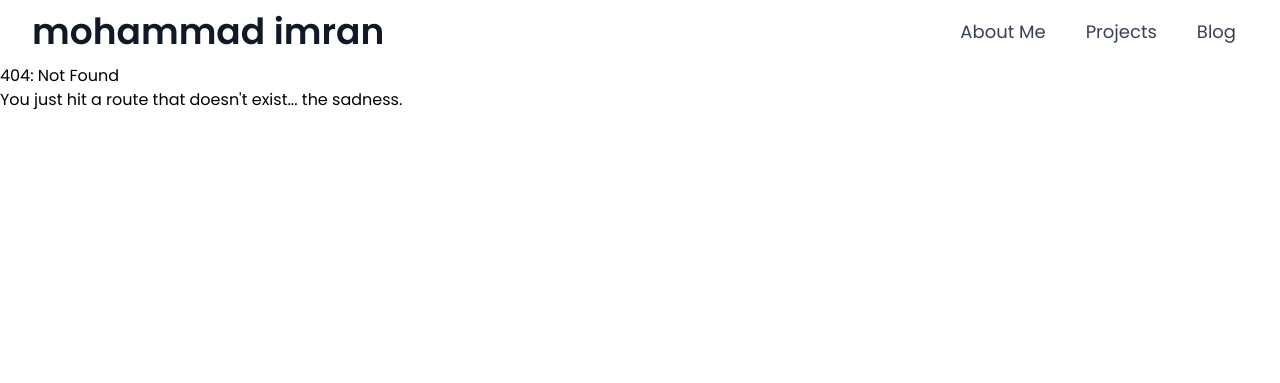
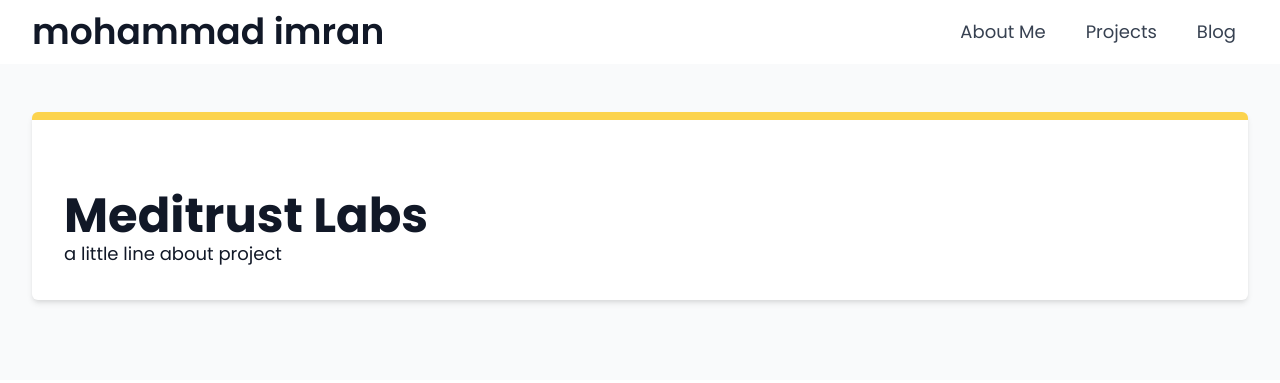
Before and after one commit to MohdImran001/my-website, a Gatsby site: page /projects in a window 1280 px wide. Before the commit this address had no page. Built offline with nearby package versions, Linux system fonts and the light colour scheme; Gatsby itself is replaced by a stand-in of ours.

Commit message:
feat: :sparkles: Projects Page prototype

```diff
--- /dev/null
+++ b/src/components/projects/project.js
@@ -0,0 +1,17 @@
+import React from "react"
+import { Link } from "gatsby"
+
+import { Heading } from "components/typography"
+
+const Project = ({ data: { title, summary } }) => {
+  return (
+    <div className="bg-white rounded-md shadow-md  p-4 md:p-8 border-t-8 border-yellow-300">
+      <Link to="/project/meditrust-lab">
+        <Heading> {title} </Heading>
+        <p className="text-sm md:text-lg">{summary}</p>
+      </Link>
+    </div>
+  )
+}
+
+export default Project
--- a/src/components/typography/heading.js
+++ b/src/components/typography/heading.js
@@ -2,7 +2,7 @@
 
 const Heading = ({ children }) => {
   return (
-    <h1 className="p-4 text-2xl text-gray-900 font-bold md:p-0 md:text-5xl lg:text-5xl lg:pt-10">
+    <h1 className="pl-0 p-4 text-2xl text-gray-900 font-bold md:p-0 md:text-5xl lg:text-5xl lg:pt-10">
       {children}
     </h1>
   )
--- /dev/null
+++ b/src/pages/projects.js
@@ -0,0 +1,35 @@
+import * as React from "react"
+import { Link } from "gatsby"
+import { StaticImage } from "gatsby-plugin-image"
+import { FontAwesomeIcon } from "@fortawesome/react-fontawesome"
+import {
+  faLinkedinIn,
+  faWhatsapp,
+  faGithub,
+  faUbuntu,
+} from "@fortawesome/free-brands-svg-icons"
+import { faCode, faTerminal } from "@fortawesome/free-solid-svg-icons"
+
+import Layout from "layouts/layout"
+import Seo from "components/seo"
+import Project from "components/projects/project"
+
+const ProjectsPage = () => (
+  <Layout>
+    <main className="bg-gray-50 text-gray-900">
+      <div className="max-w-7xl mx-auto  pb-20 px-4 lg:px-8">
+        <div className="pt-10 md:pt-12 mx-auto">
+          <Project
+            data={{
+              title: "Meditrust Labs",
+              summary: "a little line about project",
+              image: "",
+            }}
+          />
+        </div>
+      </div>
+    </main>
+  </Layout>
+)
+
+export default ProjectsPage
```
